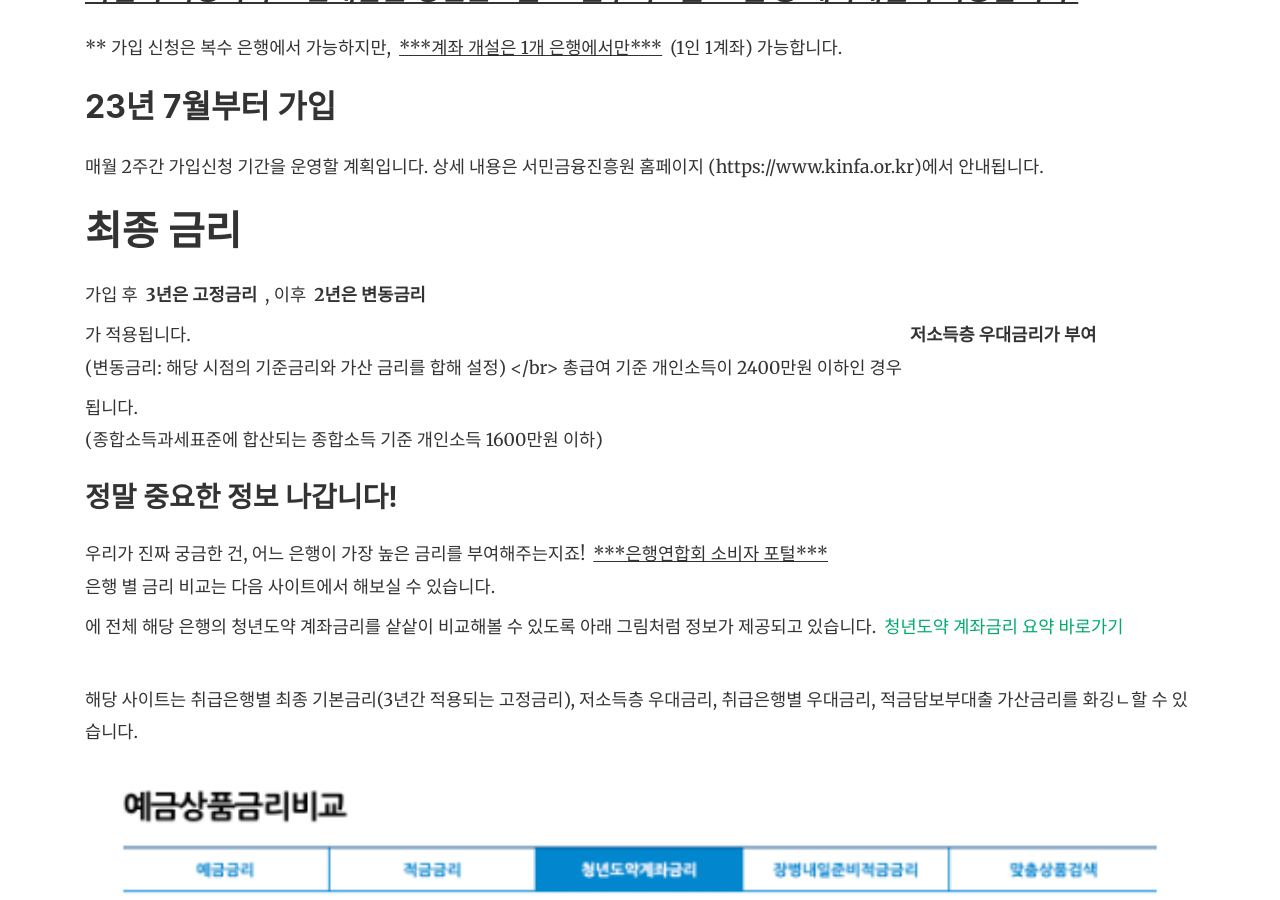
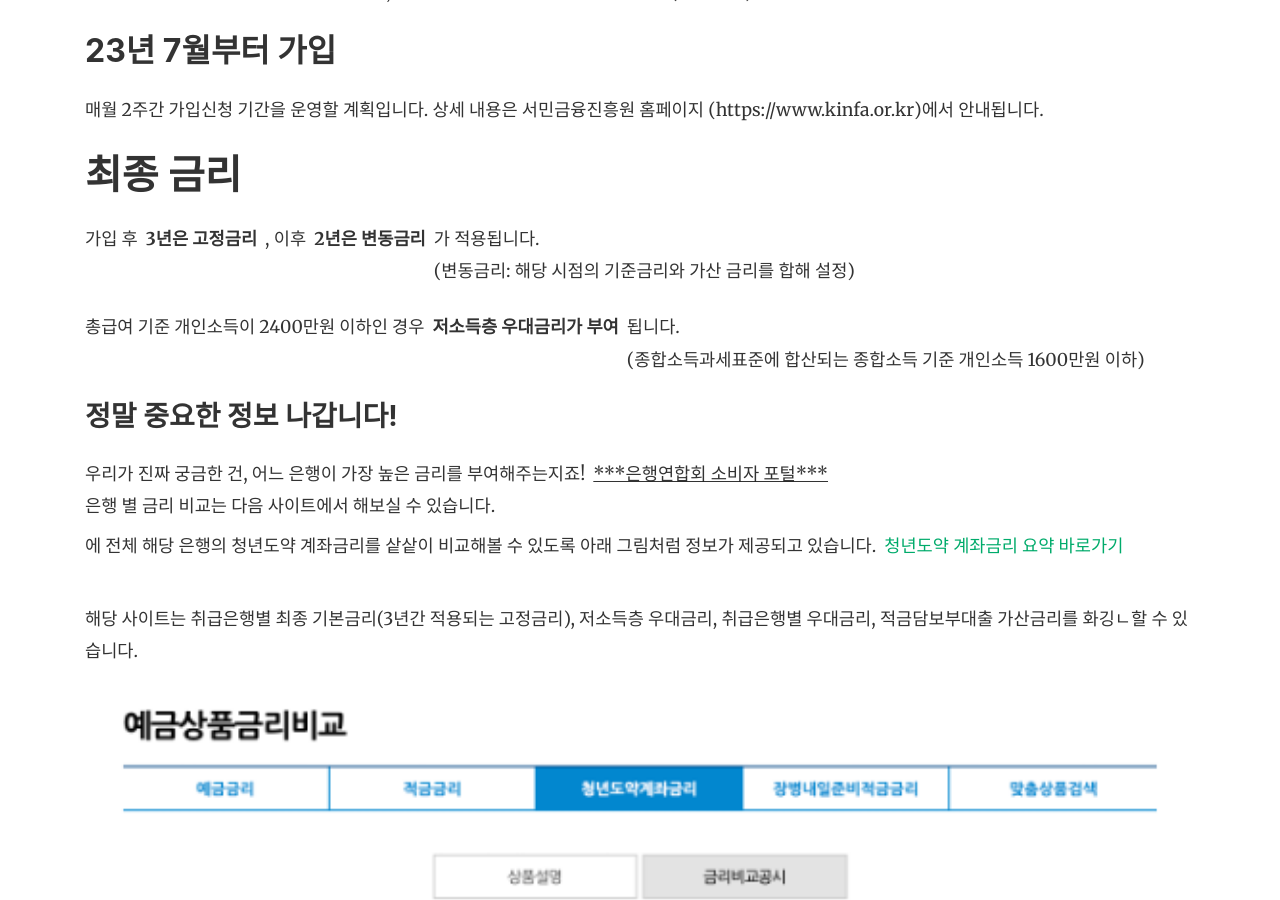
Before and after one commit to ryanlee92/ryanlee92.github.io, a Jekyll site: the page built from _posts/2023-07-23-20s-leap-account.md, in a window 1280 px wide and 900 px high, scrolled down 3674 px. Built offline with Jekyll 4.4.1, drawn with Linux system fonts in a browser that asks for light colours; nearby versions of some CDN libraries; comment, search, counter and statistics services are not loaded.

Commit message:
br fixed

```diff
--- a/_posts/2023-07-23-20s-leap-account.md
+++ b/_posts/2023-07-23-20s-leap-account.md
@@ -11,7 +11,7 @@
 
 ### 청년 도약계좌가 <u>**6월 15일**</u>부터 운영개시합니다.
 ### 이번 포스트에서 <u>**가입대상 및 요건 • 취급은행 • 최종금리**</u> 정보를 공유드리겠습니다.
-<br/>
+
 
 # 청년도약계좌란
 청년의 중장기 자산형성을 지원합니다.
@@ -67,7 +67,7 @@
 
 가입 후 **3년은 고정금리**, 이후 **2년은 변동금리**가 적용됩니다.\
 (변동금리: 해당 시점의 기준금리와 가산 금리를 합해 설정)
-</br>
+
 총급여 기준 개인소득이 2400만원 이하인 경우 **저소득층 우대금리가 부여**됩니다.\
 (종합소득과세표준에 합산되는 종합소득 기준 개인소득 1600만원 이하)
 
```
